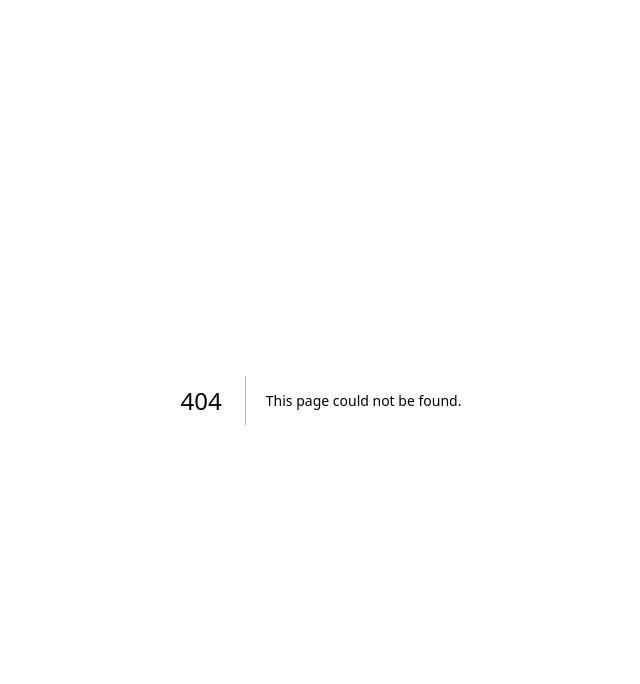
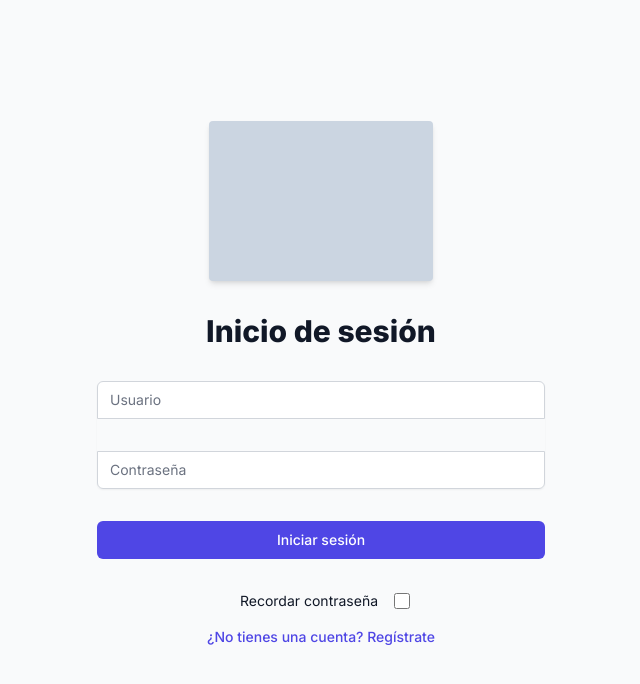
Before and after one commit to leodeveloper435/s17-clone, a Next.js app in the folder frontend/: page /login in a window 1280 px wide. Before the commit this address had no page. Shown: the top 684 px of the page, without its empty margins (319-959 px from the left). Built offline with nearby package versions, Linux system fonts and the light colour scheme.

Commit message:
feature: Create Interface Login Page

```diff
--- /dev/null
+++ b/frontend/src/app/login/page.tsx
@@ -0,0 +1,108 @@
+"use client"
+// pages/login.tsx
+
+import React, { useState } from 'react';
+import Head from 'next/head';
+
+const Login: React.FC = () => {
+  const [email, setEmail] = useState('');
+  const [password, setPassword] = useState('');
+
+  const handleSubmit = (e: React.FormEvent) => {
+    e.preventDefault();
+    // Handle login logic here
+    console.log('Login submitted', { email, password });
+  };
+
+  return (
+    <div className="min-h-screen flex items-center justify-center bg-gray-50 py-12 px-4 sm:px-6 lg:px-8">
+      <Head>
+        <title>Login</title>
+        <meta name="description" content="Login page" />
+        <link rel="icon" href="/favicon.ico" />
+      </Head>
+
+      <div className="max-w-md w-full space-y-8">
+        <div className="flex justify-center">
+          <div className='w-1/2 h-0 p-20 bg-slate-300 rounded shadow-md '>
+
+          </div>
+        </div>
+
+        <div>
+          <h2 className="mt-6 text-center text-3xl font-extrabold text-gray-900">
+            Inicio de sesión
+          </h2>
+        </div>
+        <form className="mt-8 space-y-8" onSubmit={handleSubmit}>
+          <input type="hidden" name="remember" defaultValue="true" />
+          <div className="rounded-md shadow-sm space-y-8">
+            <div>
+              <label htmlFor="email-address" className="sr-only">
+                Usuario
+              </label>
+              <input
+                id="email-address"
+                name="email"
+                type="email"
+                autoComplete="email"
+                required
+                className="appearance-none rounded-none relative block w-full px-3 py-2 border border-gray-300 placeholder-gray-500 text-gray-900 rounded-t-md focus:outline-none focus:ring-indigo-500 focus:border-indigo-500 focus:z-10 sm:text-sm"
+                placeholder="Usuario"
+                value={email}
+                onChange={(e) => setEmail(e.target.value)}
+              />
+            </div>
+            <div>
+              <label htmlFor="password" className="sr-only">
+                Contraseña
+              </label>
+              <input
+                id="password"
+                name="password"
+                type="password"
+                autoComplete="current-password"
+                required
+                className="appearance-none rounded-none relative block w-full px-3 py-2 border border-gray-300 placeholder-gray-500 text-gray-900 rounded-b-md focus:outline-none focus:ring-indigo-500 focus:border-indigo-500 focus:z-10 sm:text-sm"
+                placeholder="Contraseña"
+                value={password}
+                onChange={(e) => setPassword(e.target.value)}
+              />
+            </div>
+          </div>
+          <button
+            type="submit"
+            className="group relative w-full flex justify-center py-2 px-4 border border-transparent text-sm font-medium rounded-md text-white bg-indigo-600 hover:bg-indigo-700 focus:outline-none focus:ring-2 focus:ring-offset-2 focus:ring-indigo-500"
+          >
+            Iniciar sesión
+          </button>
+          <div className="flex items-center justify-between flex-col gap-4 ">
+            <div className="flex items-center gap-4">
+              <label htmlFor="remember-me" className="ml-2 block text-sm text-gray-900">
+                Recordar contraseña
+              </label>
+              <input
+                id="remember-me"
+                name="remember-me"
+                type="checkbox"
+                className="h-4 w-4 text-indigo-600 focus:ring-indigo-500 border-gray-300 rounded"
+              />
+            </div>
+
+            <div className="text-sm">
+              <a href="#" className="font-medium text-indigo-600 hover:text-indigo-500">
+                ¿No tienes una cuenta? Regístrate
+              </a>
+            </div>
+          </div>
+
+          <div>
+
+          </div>
+        </form>
+      </div>
+    </div>
+  );
+};
+
+export default Login;
```
